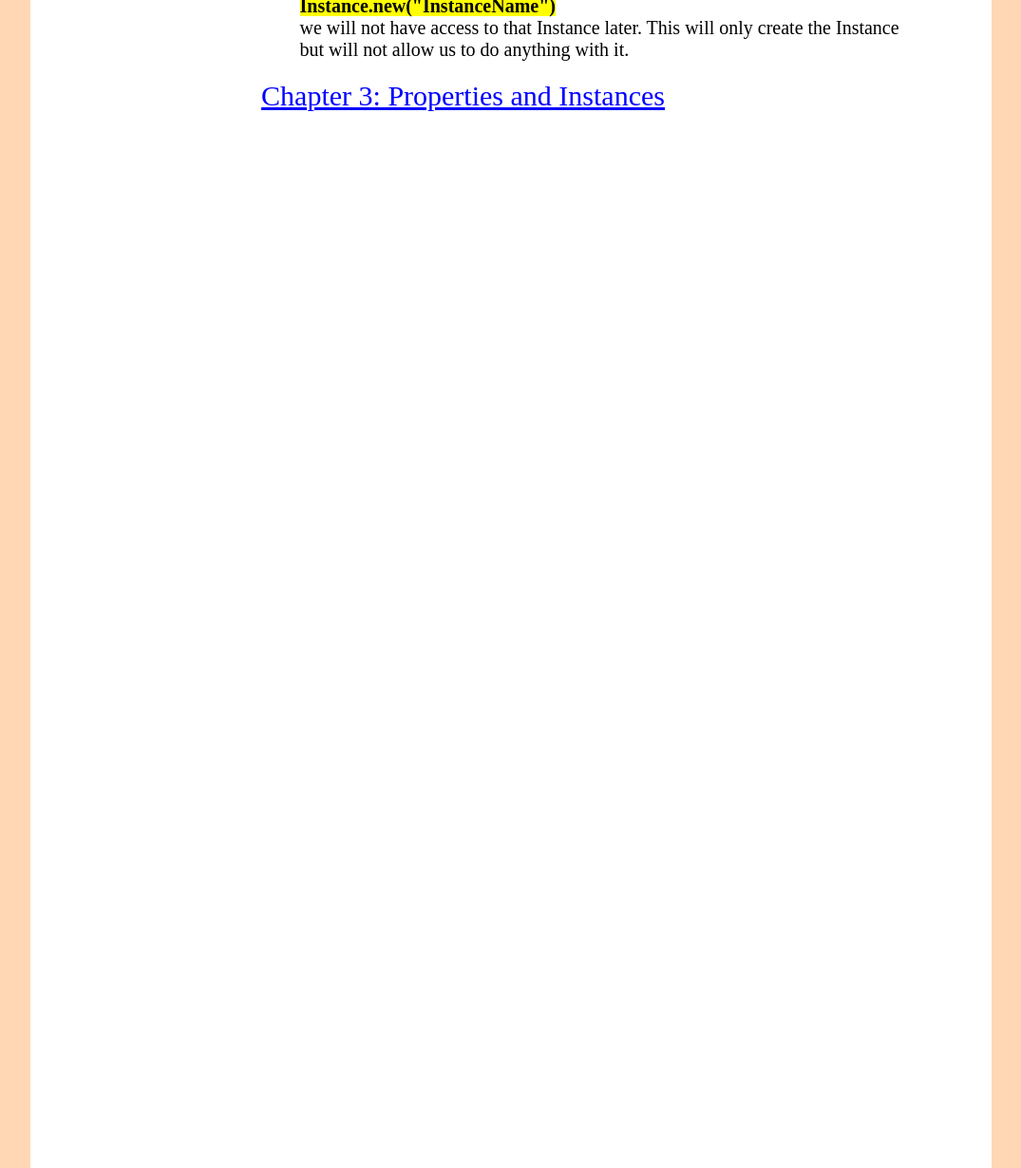
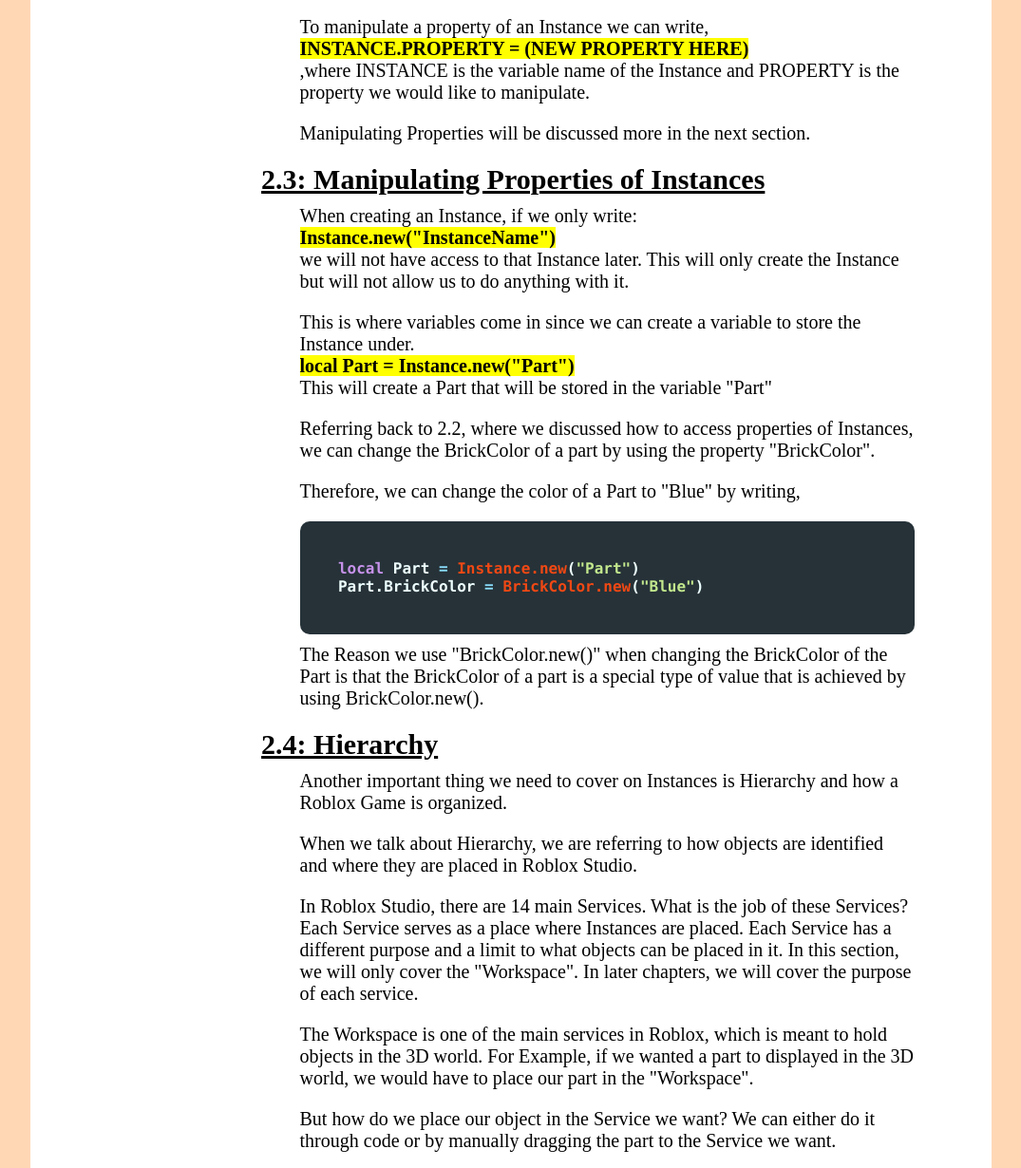
Before and after one commit to LearnRoBooks/RoBooks, a plain HTML site: page public/pages/lessons/chapter2.html in a window 1280 px wide. Shown: the part 735-1965 px from the top of the page at 95% size, without its empty margins (102-1177 px from the left). Drawn offline with nearby package versions, Linux system fonts and the light colour scheme.

Commit message:
Added Chapter 2

```diff
--- a/public/pages/lessons/chapter2.html
+++ b/public/pages/lessons/chapter2.html
@@ -24,12 +24,24 @@
           <b style="background-color: transparent;">Chapter 1:</b> Variables, values and types
         </a>
 
-        <a class="MainLessonItem" href="../lessons/chapter2.html">
+        <a class="MainLessonItem" href="../lessons/chapter2.html" style="background-color: whitesmoke;">
           <b style="background-color: transparent;">Chapter 2:</b> Properties and Instances
         </a>
 
         <a href="#2.1" class="SubLessonItem">
           2.1: Instances
+        </a>
+
+        <a href="#2.2" class="SubLessonItem">
+          2.2: Properties
+        </a>
+
+        <a href="#2.3" class="SubLessonItem">
+          2.3: Manipulating Properties of Instances
+        </a>
+
+        <a href="#2.4" class="SubLessonItem">
+          2.4: Hierarchy
         </a>
 
         <a class="MainLessonItem" href="../lessons/chapter3.html">
@@ -70,6 +82,22 @@
 
         <div class="SectionTitle" id="2.2">2.2: Properties</div>
 
+        <p class="SectionParagraph">
+          Properties are just characteristics of Instances. Most of these properties can be manipulated. For Example, a "Part" has a property of "BrickColor" which is just the color of the Part. This color can be manipulated.
+        </p>
+
+        <p class="SectionParagraph">
+          To manipulate a property of an Instance we can write,
+          <br>
+          <b style="background-color: yellow;">INSTANCE.PROPERTY = (NEW PROPERTY HERE)</b>
+          <br>
+          ,where INSTANCE is the variable name of the Instance and PROPERTY is the property we would like to manipulate.
+        </p>
+
+        <p class="SectionParagraph">
+          Manipulating Properties will be discussed more in the next section.
+        </p>
+
         <div class="SectionTitle" id="2.3">2.3: Manipulating Properties of Instances</div>
 
         <p class="SectionParagraph">
@@ -80,9 +108,80 @@
           we will not have access to that Instance later. This will only create the Instance but will not allow us to do anything with it.
         </p>
 
+        <p class="SectionParagraph">
+          This is where variables come in since we can create a variable to store the Instance under.
+          <br>
+          <b style="background-color: yellow;">local Part = Instance.new("Part")</b>
+          <br>
+          This will create a Part that will be stored in the variable "Part"
+        </p>
 
+        <p class="SectionParagraph">
+          Referring back to 2.2, where we discussed how to access properties of Instances, we can change the BrickColor of a part by using the property "BrickColor".
+        </p>
 
-        <a class="NextChapter" href="../lessons/chapter3.html">Chapter 3: Properties and Instances</a>
+        <p class="SectionParagraph">
+          Therefore, we can change the color of a Part to "Blue" by writing,
+        </p>
+
+        <div class="CodeSample">
+          <b class ="purplekeyword">local</b> Part <b class="operator">=</b> <b class="functionkeyword">Instance.new</b>(<b class="string">"Part"</b>)
+          <br>
+          Part.BrickColor <b class="operator">=</b> <b class="functionkeyword">BrickColor.new</b>(<b class="string">"Blue"</b>)
+        </div>
+
+        <p class="SectionParagraph">
+          The Reason we use "BrickColor.new()" when changing the BrickColor of the Part is that the BrickColor of a part is a special type of value that is achieved by using BrickColor.new().
+        </p>
+
+        <div class="SectionTitle" id="2.4">2.4: Hierarchy</div>
+
+        <p class="SectionParagraph">
+            Another important thing we need to cover on Instances is Hierarchy and how a Roblox Game is organized.
+        </p>
+
+        <p class="SectionParagraph">
+          When we talk about Hierarchy, we are referring to how objects are identified and where they are placed in Roblox Studio.
+        </p>
+
+        <p class="SectionParagraph">
+          In Roblox Studio, there are 14 main Services. What is the job of these Services? Each Service serves as a place where Instances are placed. Each Service has a different purpose and a limit to what objects can be placed in it. In this section, we will only cover the "Workspace". In later chapters, we will cover the purpose of each service.
+        </p>
+
+        <p class="SectionParagraph">
+          The Workspace is one of the main services in Roblox, which is meant to hold objects in the 3D world. For Example, if we wanted a part to displayed in the 3D world, we would have to place our part in the "Workspace".
+        </p>
+
+        <p class="SectionParagraph">
+          But how do we place our object in the Service we want? We can either do it through code or by manually dragging the part to the Service we want.
+        </p>
+
+        <p class="SectionParagraph">
+          Each object in Roblox has a "Parent" property, which dictates where the part is placed in our hierarchy. This "Parent" property can be manipulated through code. For example, going back to our Part that we set to the Color blue, we can set the Parent of this object to the "Workspace" so it can be seen in the 3D world.
+        </p>
+
+        <div class="CodeSample">
+          <b class ="purplekeyword">local</b> Part <b class="operator">=</b> <b class="functionkeyword">Instance.new</b>(<b class="string">"Part"</b>)
+          <br>
+          Part.BrickColor <b class="operator">=</b> <b class="functionkeyword">BrickColor.new</b>(<b class="string">"Blue"</b>)
+          <br>
+          Part.Parent <b class="operator">=</b> <b class ="purplekeyword">workspace</b> <b class="comment">-- Here we change the Parent of the part to workspace, where it can be seen in the 3D world.</b>
+        </div>
+
+        <p class="SectionParagraph">
+          There are 3 different ways we can access the workspace. One way which is shown above is by simply using the keyword "workspace".
+        </p>
+
+        <p class="SectionParagraph">
+          Another way is by accessing the main Parent of all Services which is "game". By writing,
+          <b style="background-color: yellow;">game.Workspace</b>, we can gain access to the Workspace.
+        </p>
+
+        <p class="SectionParagraph">
+          Finally, since the Workspace is a service, we can also write, <b style="background-color: yellow;">game:GetService("Workspace")</b>, to gain access to the Workspace.
+        </p>
+
+        <a class="NextChapter" href="../lessons/chapter3.html">Chapter 3: Conditionals and If Statements</a>
       </div>
     </div>
 
@@ -92,9 +191,9 @@
         let MainContainer = document.getElementById("MainContainer")
 
         if (MainContainer.clientWidth < 1308) {
-          MainContainer.style.height = ((Math.abs(1308 - MainContainer.clientWidth)/868 + 1)*2000) + "px"
+          MainContainer.style.height = ((Math.abs(1308 - MainContainer.clientWidth)/868 + 1)*2500) + "px"
         } else {
-          MainContainer.style.height = 2000 + "px"
+          MainContainer.style.height = 2500 + "px"
         }
       }
 
--- a/public/style.css
+++ b/public/style.css
@@ -245,6 +245,20 @@
     background-color: transparent;
 }
 
+.functionkeyword {
+    color: rgb(241, 72, 20);
+    font-family: Monaco,Consolas,Lucida Console,monospace;
+    font-weight: bold;
+    background-color: transparent;
+}
+
+.string {
+    color: #c3e88d;
+    font-family: Monaco,Consolas,Lucida Console,monospace;
+    font-weight: bold;
+    background-color: transparent;
+}
+
 .NextChapter {
     background-color: transparent;
     text-decoration: underline;
```
Also changed, not shown: public/pages/lessons.html (line endings or trailing spaces).
